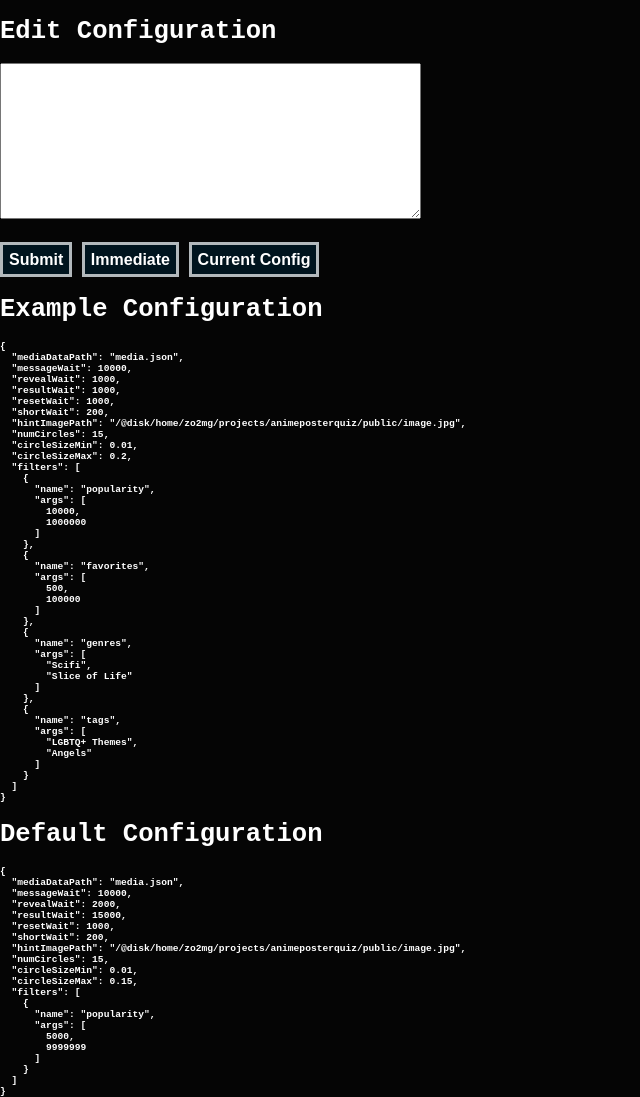
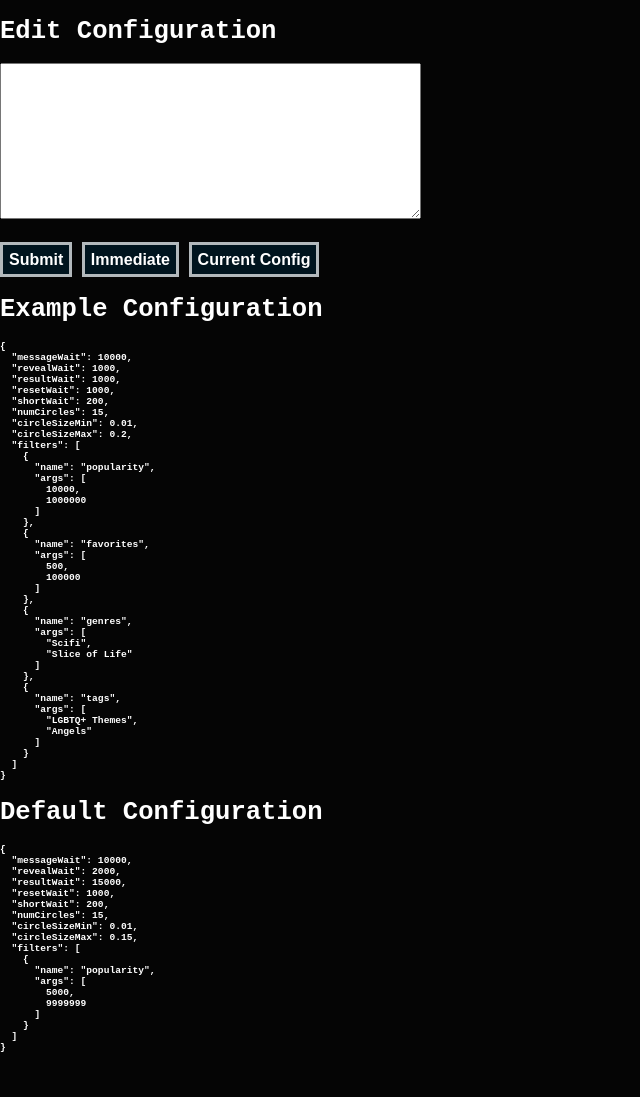
Before and after one commit to 9oOzv/anime-poster-quiz, a website: page public/config.html in a window 1280 px wide. Shown: the whole page, without its empty margins (0-640 px from the left). After the commit the page ends 1053 px from the top, so only its background shows below. Drawn offline with Linux system fonts and the light colour scheme; files that its build step writes are made by us from their sources; files whose address does not match are found by name; a web font is replaced by a local one.

Commit message:
Remove deprecated config
Signed-off-by: 9oOzv <miika.piiroinen@gmail.com>

```diff
--- a/public/config.html
+++ b/public/config.html
@@ -17,13 +17,11 @@
     <h1>Example Configuration</h1>
 <pre class='small'>
 {
-  "mediaDataPath": "media.json",
   "messageWait": 10000,
   "revealWait": 1000,
   "resultWait": 1000,
   "resetWait": 1000,
   "shortWait": 200,
-  "hintImagePath": "/home/zo2mg/projects/animeposterquiz/public/image.jpg",
   "numCircles": 15,
   "circleSizeMin": 0.01,
   "circleSizeMax": 0.2,
@@ -62,13 +60,11 @@
     <h1>Default Configuration</h1>
 <pre class='small'>
 {
-  "mediaDataPath": "media.json",
   "messageWait": 10000,
   "revealWait": 2000,
   "resultWait": 15000,
   "resetWait": 1000,
   "shortWait": 200,
-  "hintImagePath": "/home/zo2mg/projects/animeposterquiz/public/image.jpg",
   "numCircles": 15,
   "circleSizeMin": 0.01,
   "circleSizeMax": 0.15,
```
Also changed, not shown: server.mjs (+0 -7 lines).
